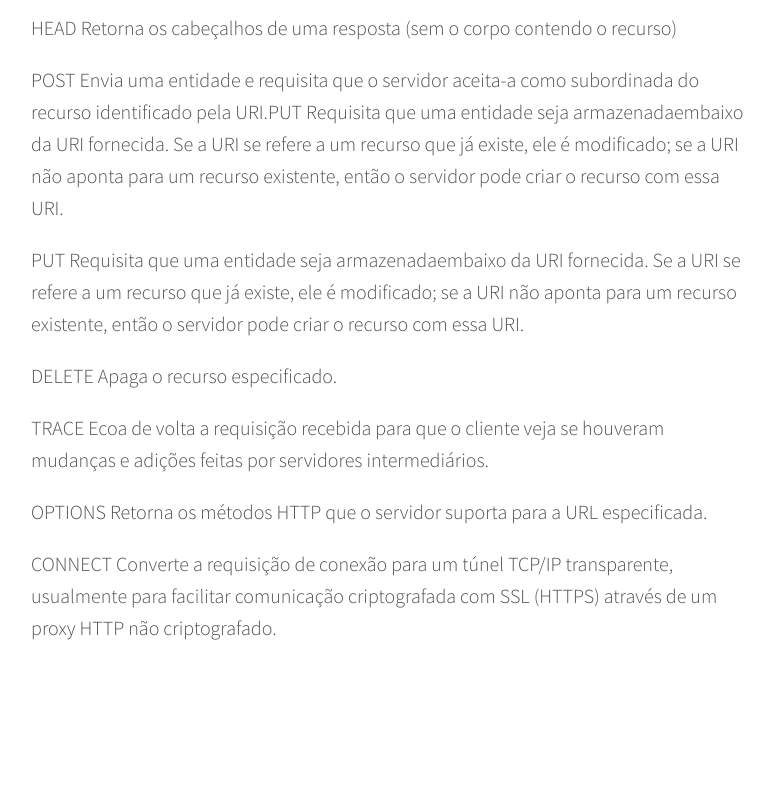
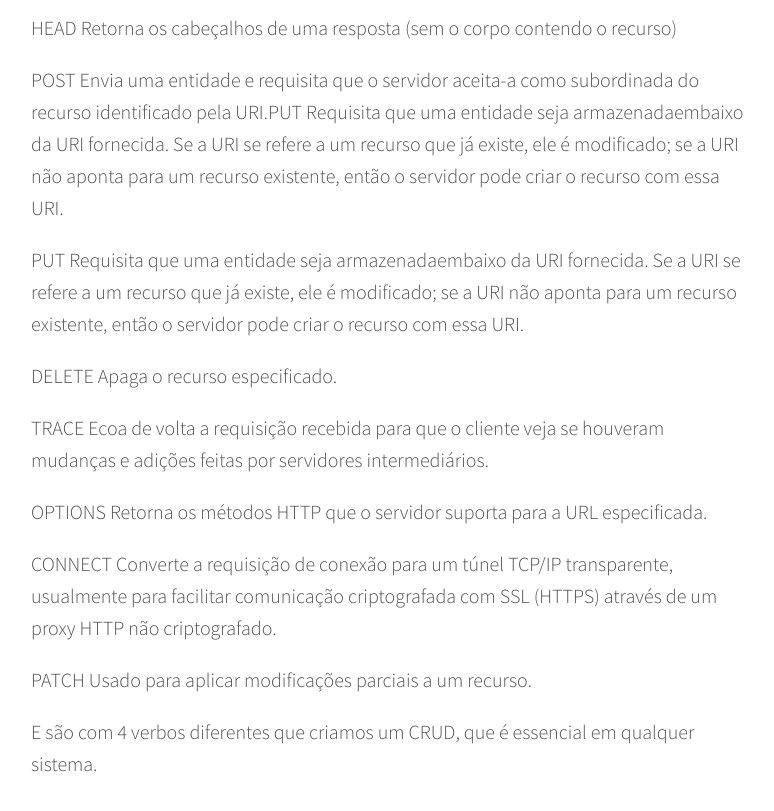
Before and after one commit to indrajithbandara/debug-blog, a Jekyll site: the page built from _posts/2016-05-15-nodejs.md, in a window 1280 px wide and 900 px high, scrolled down 3494 px. Shown: the top 811 px of the window, without its empty margins (249-1023 px from the left). Built offline with Jekyll 4.4.1, drawn with Linux system fonts in a browser that asks for light colours; comment, search, counter and statistics services are not loaded; before the commit the page ends 4258 px from its top, so only the background shows below that.

Commit message:
subindo edicao

```diff
--- a/_posts/2016-05-15-nodejs.md
+++ b/_posts/2016-05-15-nodejs.md
@@ -140,3 +140,9 @@ Retorna os métodos HTTP que o servidor suporta para a URL especificada.
 CONNECT
 Converte a requisição de conexão para um túnel TCP/IP transparente, usualmente para facilitar
 comunicação criptografada com SSL (HTTPS) através de um proxy HTTP não criptografado.
+
+PATCH
+Usado para aplicar modificações parciais a um
+recurso.
+
+E são com 4 verbos diferentes que criamos um CRUD, que é essencial em qualquer sistema.
```
